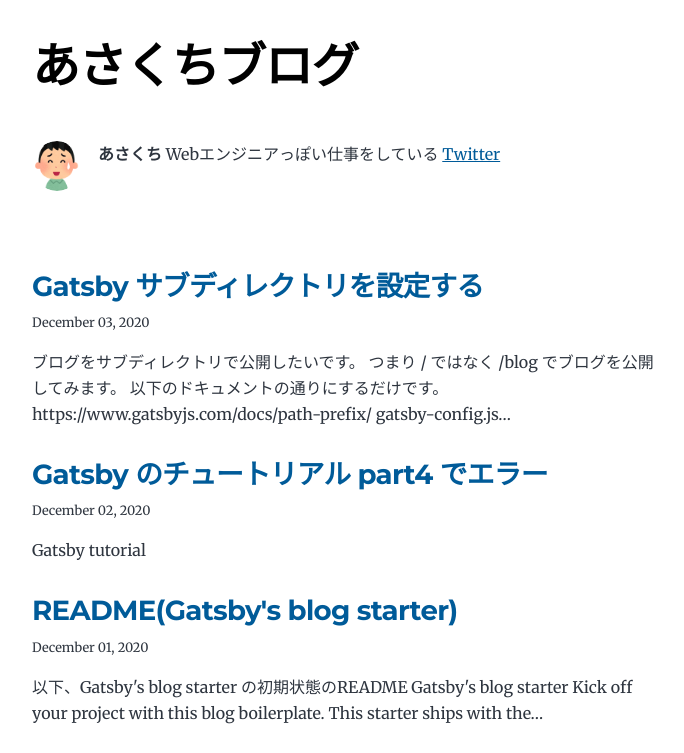
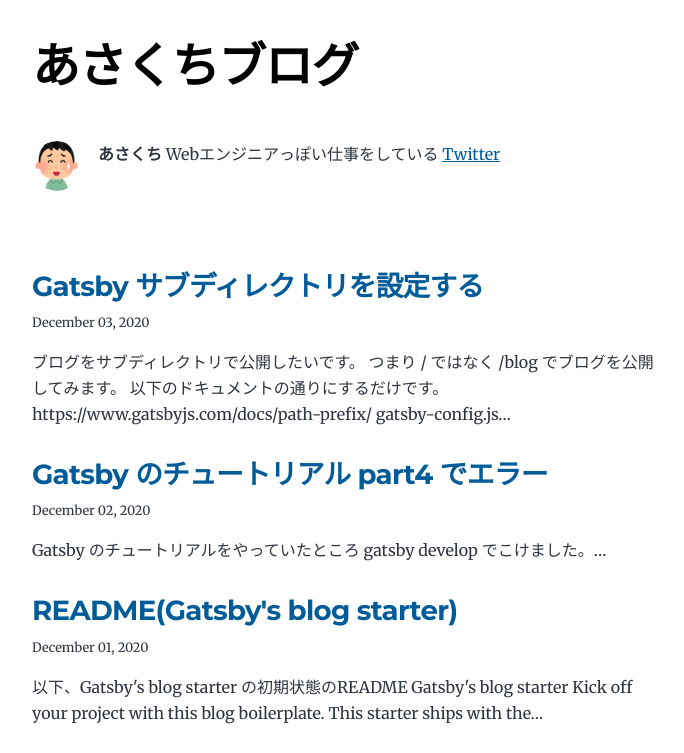
Before and after one commit to asakuchi/blog, a Gatsby site: page / in a window 1280 px wide. Shown: the top 753 px of the page, without its empty margins (292-976 px from the left). Built offline with nearby package versions, Linux system fonts and the light colour scheme; Gatsby itself is replaced by a stand-in of ours.

Commit message:
delete description

```diff
--- a/content/blog/gatsby-tutorial-part4.md
+++ b/content/blog/gatsby-tutorial-part4.md
@@ -1,7 +1,7 @@
 ---
 title: Gatsby のチュートリアル part4 でエラー
 date: "2020-12-02T23:44:00+09:00"
-description: Gatsby tutorial
+description:
 ---
 
 Gatsby のチュートリアルをやっていたところ `gatsby develop` でこけました。
```
